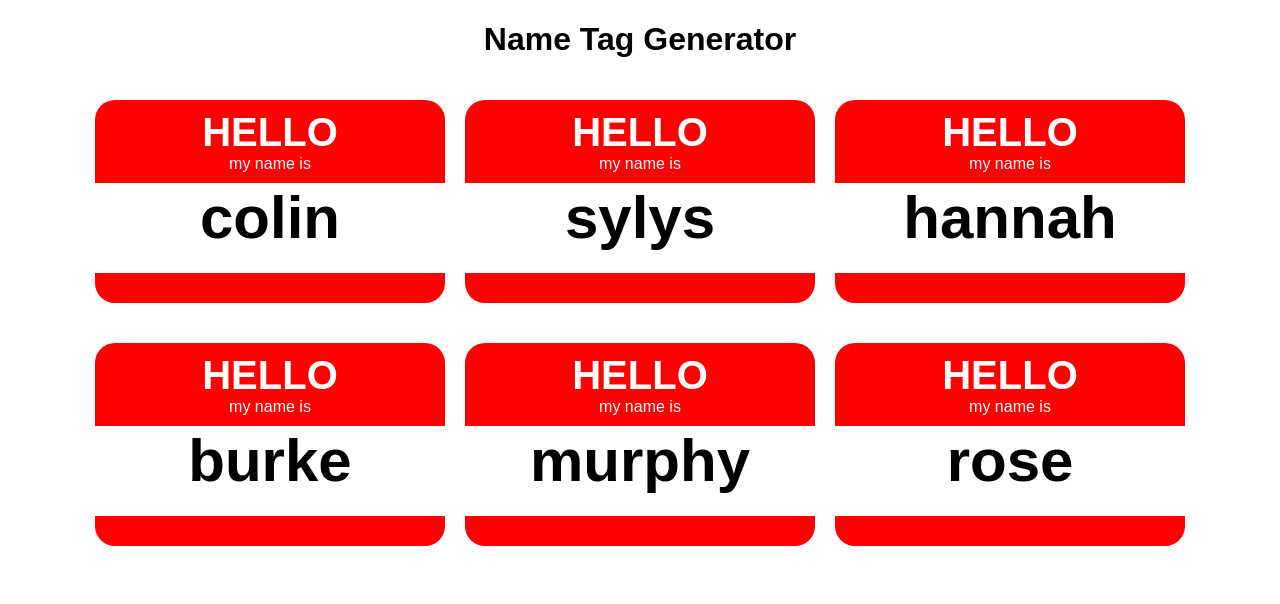
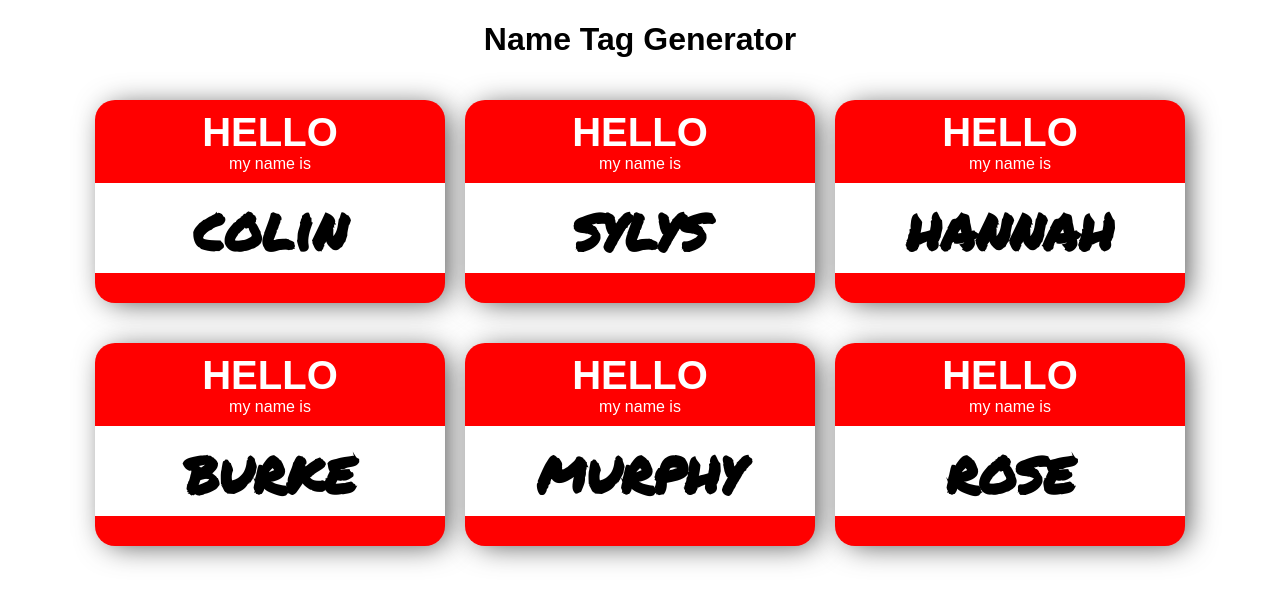
Before and after one commit to hannah-saurusrex/nametag-generator, a React (Create React App) app in the folder my-app/: page / in a window 1280 px wide. Shown: the top 604 px of the page. Built offline with nearby package versions, Linux system fonts and the light colour scheme.

Commit message:
added permanent marker font and border radius around name tags

```diff
--- a/my-app/public/index.html
+++ b/my-app/public/index.html
@@ -15,6 +15,9 @@
       user's mobile device or desktop. See https://developers.google.com/web/fundamentals/web-app-manifest/
     -->
 		<link rel="manifest" href="%PUBLIC_URL%/manifest.json" />
+		<style>
+			@import url("https://fonts.googleapis.com/css?family=Permanent+Marker&display=swap");
+		</style>
 		<!--
       Notice the use of %PUBLIC_URL% in the tags above.
       It will be replaced with the URL of the `public` folder during the build.
--- a/my-app/src/index.css
+++ b/my-app/src/index.css
@@ -9,6 +9,7 @@
 	width: 350px;
 	margin: 20px 10px;
 	display: inline-block;
+	box-shadow: 6px 3px 30px -5px rgba(0, 0, 0, 0.75);
 }
 .title {
 	color: white;
--- a/my-app/src/index.js
+++ b/my-app/src/index.js
@@ -2,7 +2,6 @@ import React, { Component } from 'react';
 import ReactDOM from 'react-dom';
 import './index.css';
 // import App from './App';
-import * as serviceWorker from './serviceWorker';
 import NameTag from "./NameTag";
 
 var renderNameTag = name => <NameTag key={name} name={name} />;
```
Lines whose indentation alone changed are shown as unchanged.
